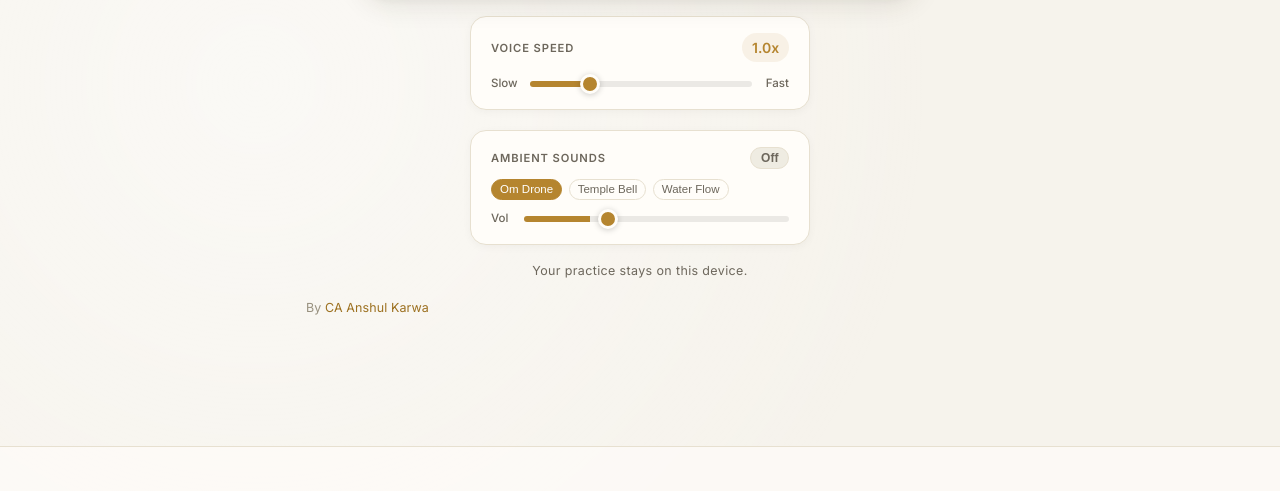
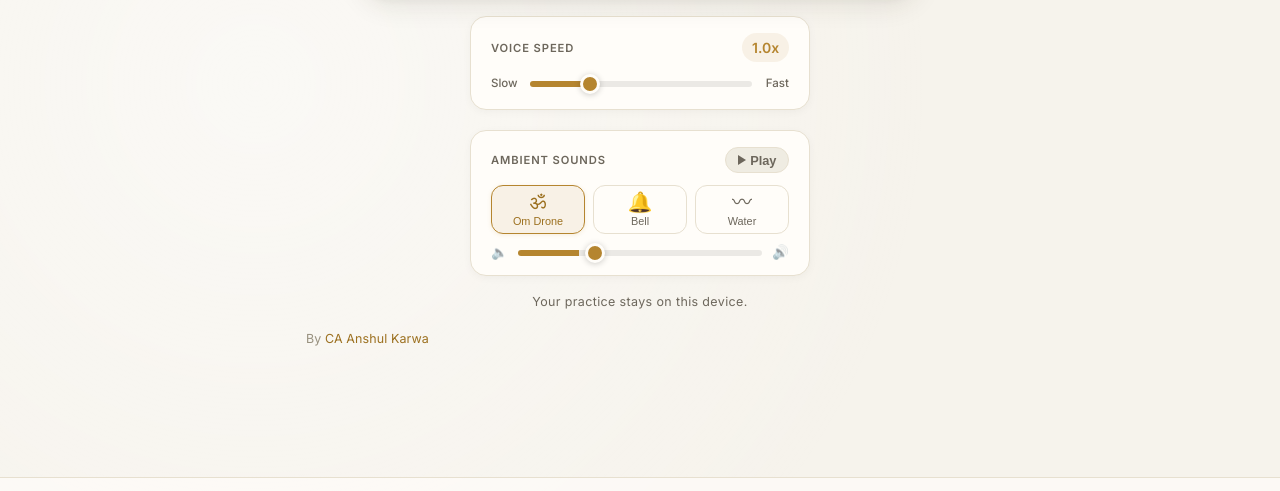
Before and after one commit to anshulca/anshulca.github.io, a plain HTML site: page jap/jap-timer/index.html in a window 1280 px wide. Shown: the part 1660-2151 px from the top of the page. Drawn offline with Linux system fonts and the light colour scheme; a web font is replaced by a local one.

Commit message:
Redesign ambient player: icons, play/stop toggle, volume labels, polished card
- Sound chips show icons (om, bell, water) in vertical layout with flex-1
- Play/Stop toggle with CSS play triangle / pause bars icon
- Volume slider flanked by speaker emoji labels
- Hover and active states with accent shadows
- Bumped SW cache to v13

```diff
--- a/css/jap.css
+++ b/css/jap.css
@@ -50,22 +50,59 @@
   border-radius: 16px; padding: 1rem 1.25rem;
   box-shadow: 0 2px 8px rgba(0,0,0,.04);
 }
-.ambient-player__head { display: flex; justify-content: space-between; align-items: center; margin-bottom: 0.6rem; }
-.ambient-player__title { font-size: 0.7rem; font-weight: 600; color: var(--ink-muted, #888); text-transform: uppercase; letter-spacing: 0.08em; }
+.ambient-player__head {
+  display: flex; justify-content: space-between; align-items: center;
+  margin-bottom: 0.75rem;
+}
+.ambient-player__title {
+  font-size: 0.7rem; font-weight: 600; color: var(--ink-muted, #888);
+  text-transform: uppercase; letter-spacing: 0.08em;
+}
 .ambient-player__toggle {
-  font-size: 0.75rem; font-weight: 600; padding: 0.25em 0.8em; border-radius: 999px;
-  border: 1px solid var(--line, #ddd); background: var(--surface-sunken, #f0ede6); color: var(--ink-muted, #888); cursor: pointer;
+  display: inline-flex; align-items: center; gap: 0.35em;
+  font-size: 0.8rem; font-weight: 600; padding: 0.35em 0.9em; border-radius: 999px;
+  border: 1.5px solid var(--line, #ddd); background: var(--surface-sunken, #f0ede6);
+  color: var(--ink-muted, #888); cursor: pointer;
+  transition: all 0.2s ease;
 }
-.ambient-player__toggle.is-active { background: var(--accent, #b98a3a); color: var(--on-accent, #fff); border-color: var(--accent); }
-.ambient-player__sounds { display: flex; gap: 0.4rem; flex-wrap: wrap; margin-bottom: 0.6rem; }
+.ambient-player__toggle:hover { border-color: var(--accent, #b98a3a); color: var(--accent, #b98a3a); }
+.ambient-player__toggle.is-active {
+  background: var(--accent, #b98a3a); color: var(--on-accent, #fff);
+  border-color: var(--accent); box-shadow: 0 2px 8px rgba(185,138,58,.3);
+}
+.ambient-player__toggle-icon {
+  display: inline-block; width: 0; height: 0;
+  border-top: 5px solid transparent; border-bottom: 5px solid transparent;
+  border-left: 8px solid currentColor;
+}
+.ambient-player__toggle.is-active .ambient-player__toggle-icon {
+  width: 8px; height: 10px; border: none;
+  border-left: 3px solid currentColor; border-right: 3px solid currentColor;
+}
+.ambient-player__sounds {
+  display: flex; gap: 0.5rem; justify-content: center; margin-bottom: 0.75rem;
+}
 .ambient-chip {
-  font-size: 0.72rem; padding: 0.3em 0.7em; border-radius: 999px;
-  border: 1px solid var(--line, #ddd); background: var(--surface, #fff); color: var(--ink-muted, #888);
-  cursor: pointer; transition: background 0.15s, color 0.15s;
+  flex: 1; display: flex; flex-direction: column; align-items: center; gap: 0.25em;
+  font-size: 0.68rem; font-weight: 500; padding: 0.55em 0.4em;
+  border-radius: 12px; border: 1.5px solid var(--line, #ddd);
+  background: var(--surface, #fff); color: var(--ink-muted, #888);
+  cursor: pointer; transition: all 0.2s ease;
 }
-.ambient-chip.is-active { background: var(--accent, #b98a3a); color: var(--on-accent, #fff); border-color: var(--accent); }
-.ambient-player__vol { display: flex; align-items: center; gap: 0.5rem; }
+.ambient-chip:hover {
+  border-color: var(--accent-soft, #e8dfc9);
+  background: rgba(185,138,58,.06);
+}
+.ambient-chip.is-active {
+  background: rgba(185,138,58,.1); color: var(--accent-strong, #8a6a2e);
+  border-color: var(--accent, #b98a3a); box-shadow: 0 1px 4px rgba(185,138,58,.15);
+}
+.ambient-chip__icon { font-size: 1.25rem; line-height: 1; }
+.ambient-player__vol {
+  display: flex; align-items: center; gap: 0.6rem;
+}
 .ambient-player__vol .voice-speed__slider { flex: 1; }
+.ambient-player__vol-label { font-size: 0.85rem; flex-shrink: 0; line-height: 1; opacity: 0.5; }
 
 /* ---- Responsive -------------------------------------------------------------- */
 @media (max-width: 480px) {
--- a/js/shared.js
+++ b/js/shared.js
@@ -389,16 +389,18 @@
       '<div class="ambient-player" id="ambient-player">' +
       '<div class="ambient-player__head">' +
       '<span class="ambient-player__title">Ambient sounds</span>' +
-      '<button type="button" class="ambient-player__toggle" id="ambient-toggle" aria-label="Toggle ambient sound">Off</button>' +
+      '<button type="button" class="ambient-player__toggle" id="ambient-toggle" aria-label="Toggle ambient sound">' +
+      '<span class="ambient-player__toggle-icon"></span><span class="ambient-player__toggle-label">Play</span></button>' +
       '</div>' +
       '<div class="ambient-player__sounds">' +
-      '<button type="button" class="ambient-chip" data-sound="om-drone">Om Drone</button>' +
-      '<button type="button" class="ambient-chip" data-sound="temple-bell">Temple Bell</button>' +
-      '<button type="button" class="ambient-chip" data-sound="flowing-water">Water Flow</button>' +
+      '<button type="button" class="ambient-chip" data-sound="om-drone"><span class="ambient-chip__icon">ॐ</span><span>Om Drone</span></button>' +
+      '<button type="button" class="ambient-chip" data-sound="temple-bell"><span class="ambient-chip__icon">🔔</span><span>Bell</span></button>' +
+      '<button type="button" class="ambient-chip" data-sound="flowing-water"><span class="ambient-chip__icon">〰</span><span>Water</span></button>' +
       '</div>' +
       '<div class="ambient-player__vol">' +
-      '<span class="voice-speed__label">Vol</span>' +
+      '<span class="ambient-player__vol-label">🔈</span>' +
       '<input type="range" class="voice-speed__slider" id="ambient-vol" min="0" max="1" step="0.05" value="0.3" aria-label="Ambient volume">' +
+      '<span class="ambient-player__vol-label">🔊</span>' +
       '</div></div>';
     container.insertAdjacentHTML('beforeend', html);
 
@@ -418,9 +420,10 @@
       chip.classList.toggle('is-active', chip.getAttribute('data-sound') === selected);
     });
 
+    var toggleLabel = toggle.querySelector('.ambient-player__toggle-label');
     toggle.addEventListener('click', function () {
-      if (ambientPlaying) { stopAmbient(); toggle.textContent = 'Off'; toggle.classList.remove('is-active'); }
-      else { startAmbient(selected); toggle.textContent = 'On'; toggle.classList.add('is-active'); }
+      if (ambientPlaying) { stopAmbient(); toggleLabel.textContent = 'Play'; toggle.classList.remove('is-active'); }
+      else { startAmbient(selected); toggleLabel.textContent = 'Stop'; toggle.classList.add('is-active'); }
     });
 
     if (volSlider) {
--- a/sw.js
+++ b/sw.js
@@ -5,7 +5,7 @@
    ========================================================================= */
 'use strict';
 
-var CACHE = 'naamjap-shell-v12';
+var CACHE = 'naamjap-shell-v13';
 
 var SHELL = [
   '/',
```
